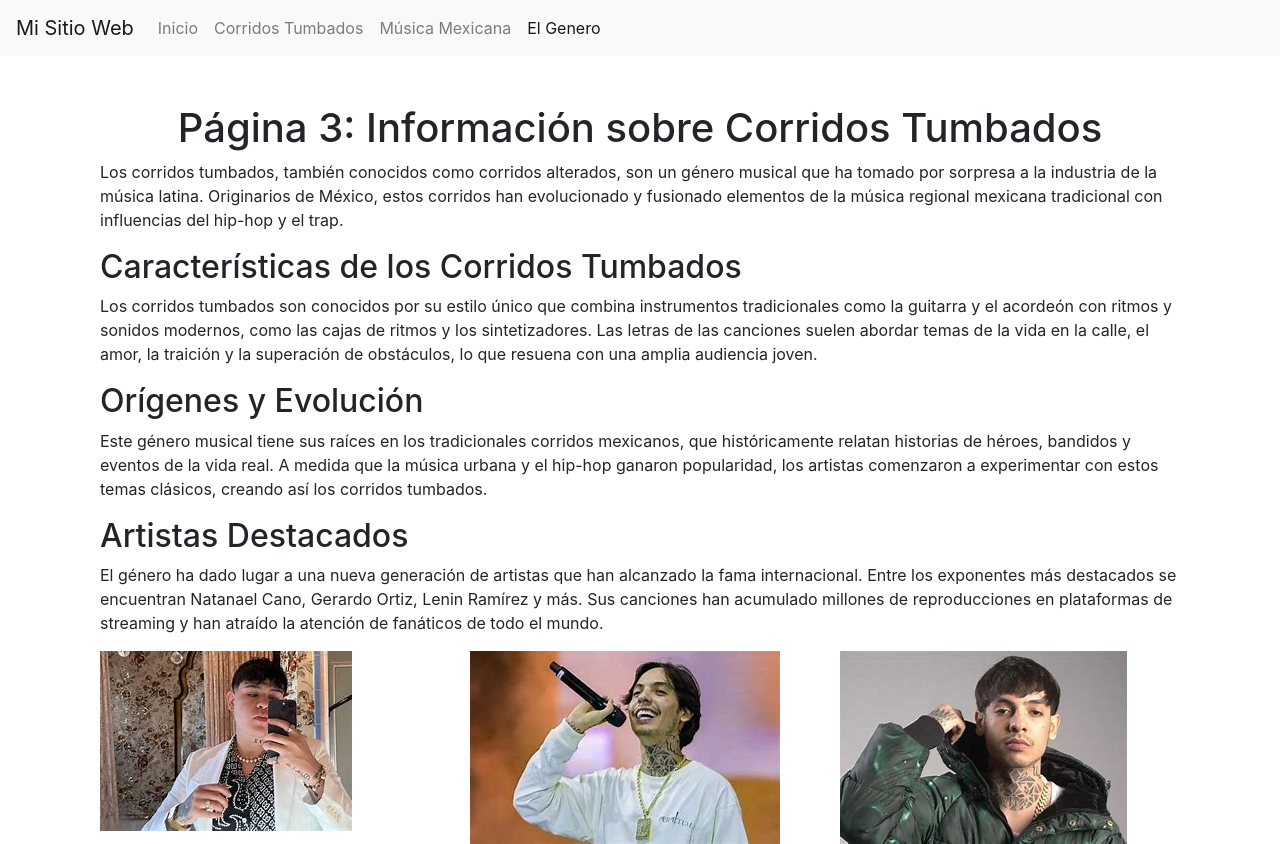
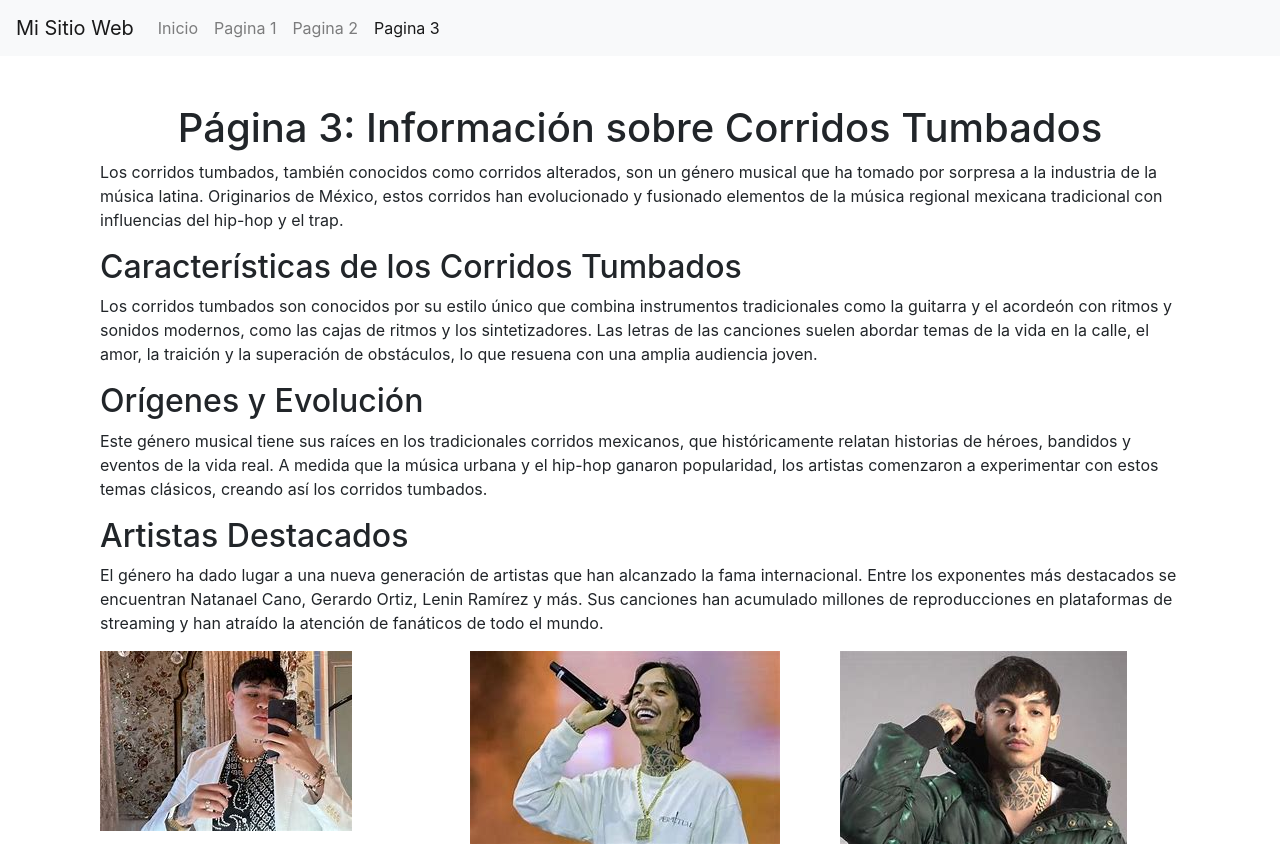
Before and after one commit to iGhxsty/Laboratorio-6, a plain HTML site: page pagina3.html in a window 1280 px wide. Drawn offline with nearby package versions, Linux system fonts and the light colour scheme.

Commit message:
Se agrego el documento de texto y se corrigieron los nombres de las paginas en la navbar

```diff
--- a/pagina3.html
+++ b/pagina3.html
@@ -4,7 +4,8 @@
 <head>
     <title>Página 3</title>
     <link rel="stylesheet" href="https://stackpath.bootstrapcdn.com/bootstrap/4.5.2/css/bootstrap.min.css">
-    <link rel="stylesheet" type="text/css" href="estilos_pagina3.css"> <!-- Vincula el archivo de estilo específico de la página 3 -->
+    <link rel="stylesheet" type="text/css" href="estilos_pagina3.css">
+    <!-- Vincula el archivo de estilo específico de la página 3 -->
 </head>
 
 <body>
@@ -21,13 +22,13 @@
                     <a class="nav-link" href="index.html">Inicio</a>
                 </li>
                 <li class="nav-item">
-                    <a class="nav-link" href="pagina1.html">Corridos Tumbados</a>
+                    <a class="nav-link" href="pagina1.html">Pagina 1</a>
                 </li>
                 <li class="nav-item">
-                    <a class="nav-link" href="pagina2.html">Música Mexicana</a>
+                    <a class="nav-link" href="pagina2.html">Pagina 2</a>
                 </li>
                 <li class="nav-item active">
-                    <a class="nav-link" href="pagina3.html">El Genero</a>
+                    <a class="nav-link" href="pagina3.html">Pagina 3</a>
                 </li>
             </ul>
         </div>
@@ -36,16 +37,28 @@
     <div class="container mt-5">
         <div class="container mt-5">
             <h1 class="text-center">Página 3: Información sobre Corridos Tumbados</h1>
-            <p>Los corridos tumbados, también conocidos como corridos alterados, son un género musical que ha tomado por sorpresa a la industria de la música latina. Originarios de México, estos corridos han evolucionado y fusionado elementos de la música regional mexicana tradicional con influencias del hip-hop y el trap.</p>
+            <p>Los corridos tumbados, también conocidos como corridos alterados, son un género musical que ha tomado por
+                sorpresa a la industria de la música latina. Originarios de México, estos corridos han evolucionado y
+                fusionado elementos de la música regional mexicana tradicional con influencias del hip-hop y el trap.
+            </p>
 
             <h2>Características de los Corridos Tumbados</h2>
-            <p>Los corridos tumbados son conocidos por su estilo único que combina instrumentos tradicionales como la guitarra y el acordeón con ritmos y sonidos modernos, como las cajas de ritmos y los sintetizadores. Las letras de las canciones suelen abordar temas de la vida en la calle, el amor, la traición y la superación de obstáculos, lo que resuena con una amplia audiencia joven.</p>
+            <p>Los corridos tumbados son conocidos por su estilo único que combina instrumentos tradicionales como la
+                guitarra y el acordeón con ritmos y sonidos modernos, como las cajas de ritmos y los sintetizadores. Las
+                letras de las canciones suelen abordar temas de la vida en la calle, el amor, la traición y la
+                superación de obstáculos, lo que resuena con una amplia audiencia joven.</p>
 
             <h2>Orígenes y Evolución</h2>
-            <p>Este género musical tiene sus raíces en los tradicionales corridos mexicanos, que históricamente relatan historias de héroes, bandidos y eventos de la vida real. A medida que la música urbana y el hip-hop ganaron popularidad, los artistas comenzaron a experimentar con estos temas clásicos, creando así los corridos tumbados.</p>
+            <p>Este género musical tiene sus raíces en los tradicionales corridos mexicanos, que históricamente relatan
+                historias de héroes, bandidos y eventos de la vida real. A medida que la música urbana y el hip-hop
+                ganaron popularidad, los artistas comenzaron a experimentar con estos temas clásicos, creando así los
+                corridos tumbados.</p>
 
             <h2>Artistas Destacados</h2>
-            <p>El género ha dado lugar a una nueva generación de artistas que han alcanzado la fama internacional. Entre los exponentes más destacados se encuentran Natanael Cano, Gerardo Ortiz, Lenin Ramírez y más. Sus canciones han acumulado millones de reproducciones en plataformas de streaming y han atraído la atención de fanáticos de todo el mundo.</p>
+            <p>El género ha dado lugar a una nueva generación de artistas que han alcanzado la fama internacional. Entre
+                los exponentes más destacados se encuentran Natanael Cano, Gerardo Ortiz, Lenin Ramírez y más. Sus
+                canciones han acumulado millones de reproducciones en plataformas de streaming y han atraído la atención
+                de fanáticos de todo el mundo.</p>
 
             <!-- Sección de imágenes -->
             <div class="row">
```
Also changed, not shown: index.html (+8 -4 lines), pagina1.html (+15 -7 lines), pagina2.html (+9 -6 lines), 2082504.txt (added). Lines whose indentation alone changed are shown as unchanged.
